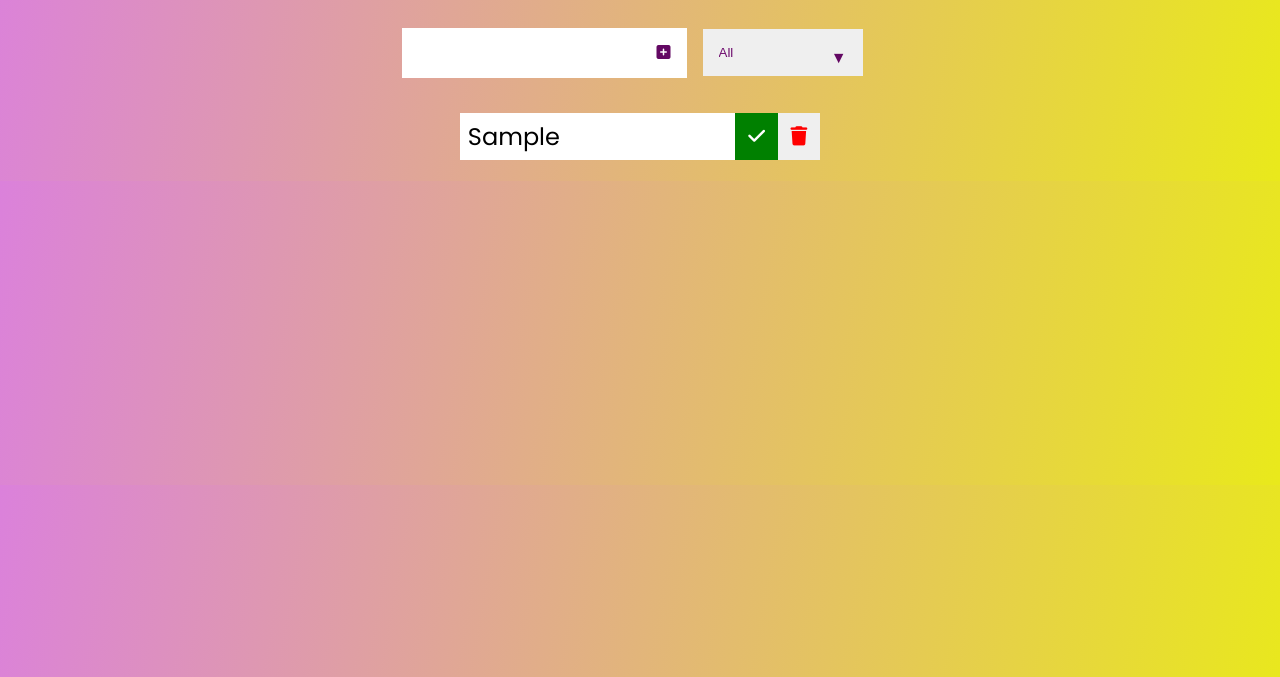
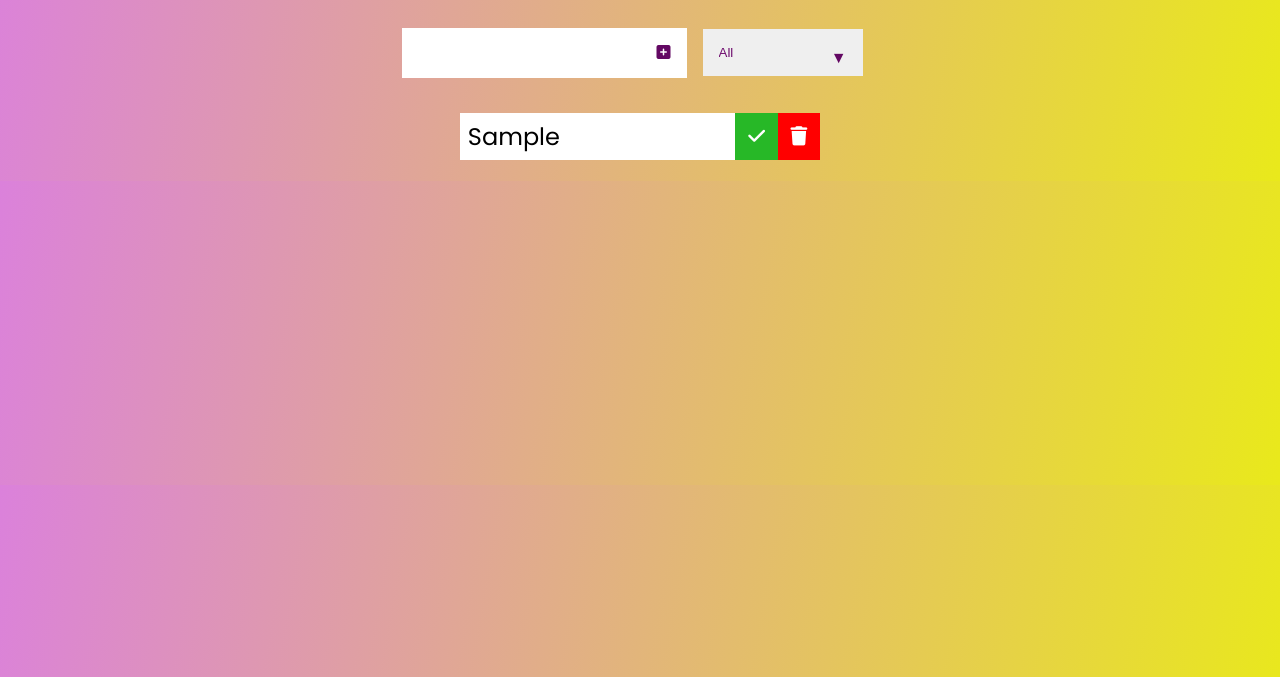
Before and after one commit to ranitasahaa1230/vanillaJS, a plain HTML site: page ToDo List/index.html in a window 1280 px wide. Both pictures are taken after typing "Sample" into the empty fields and a click on the button 663 px from the left and 175 px from the top of the page. Shown: the part 123-800 px from the top of the page. Drawn offline with Linux system fonts and the light colour scheme.

Commit message:
Update style.css

```diff
--- a/ToDo List/style.css
+++ b/ToDo List/style.css
@@ -72,10 +72,10 @@
  }
 
  .check-btn{
-     background-color: green;
+     background-color: rgb(39, 184, 39);
  }
  .trash-btn{
-     color:red;
+     background:red;
  }
 
  .fa-check,.fa-trash{
```
